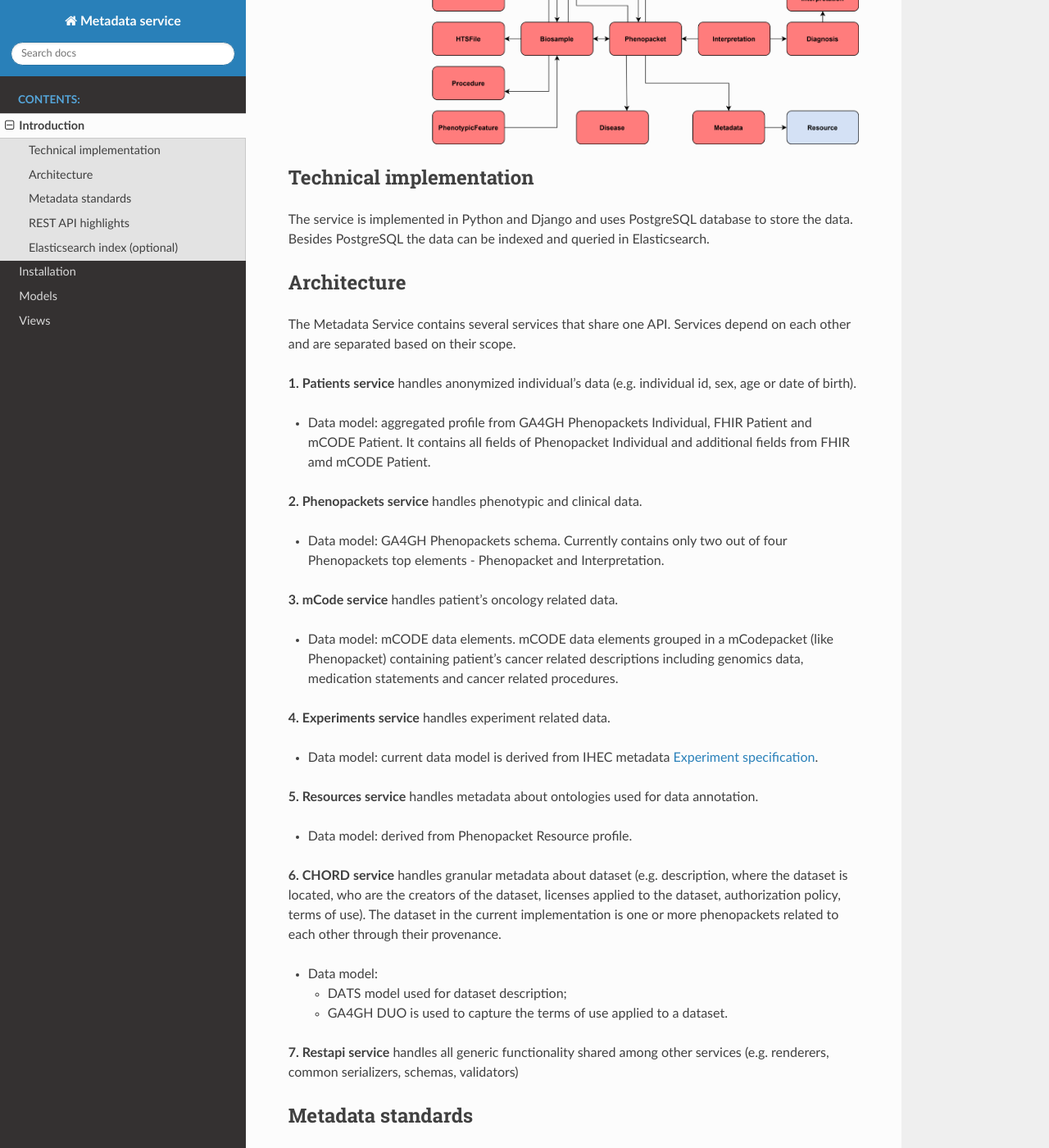
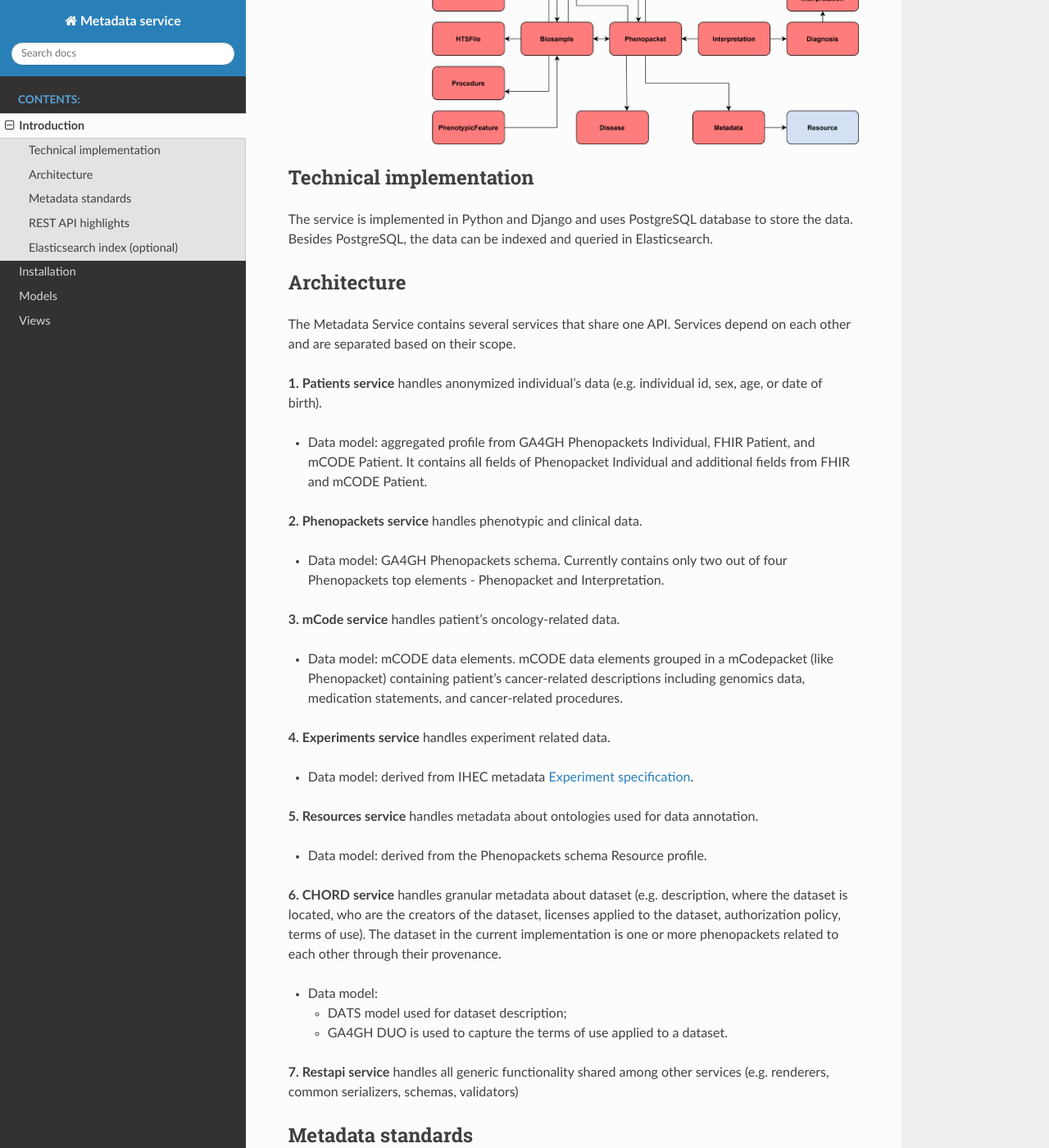
Before and after one commit to bento-platform/katsu, a Sphinx documentation site: the page built from docs/modules/introduction.rst, in a window 1280 px wide and 1400 px high, scrolled down 737 px. Shown: the whole window at 82% size. Built offline with Sphinx 7.4.7 and the Read the Docs theme 2.0.0, drawn with Linux system fonts in a browser that asks for light colours; the version number could not be read and is left out; some of the changed text lies outside the part shown.

Commit message:
fix typos

```diff
--- a/docs/modules/introduction.rst
+++ b/docs/modules/introduction.rst
@@ -2,8 +2,8 @@
 ============
 
 Metadata service is a service to store phenotypic and clinical metadata about the patient and/or biosample.
-Data model is partly based on `GA4GH Phenopackets schema <https://github.com/phenopackets/phenopacket-schema>`_.
-The model is extended to support oncology related metadata and experiments metadata.
+The data model is partly based on `GA4GH Phenopackets schema <https://github.com/phenopackets/phenopacket-schema>`_ and
+extended to support oncology-related metadata and experiments metadata.
 
 The simplified data model of the service is below.
 
@@ -14,7 +14,7 @@
 ------------------------
 
 The service is implemented in Python and Django and uses PostgreSQL database to store the data.
-Besides PostgreSQL the data can be indexed and queried in Elasticsearch.
+Besides PostgreSQL, the data can be indexed and queried in Elasticsearch.
 
 
 Architecture
@@ -23,25 +23,25 @@
 The Metadata Service contains several services that share one API.
 Services depend on each other and are separated based on their scope.
 
-**1. Patients service** handles anonymized individual’s data (e.g. individual id, sex, age or date of birth).
+**1. Patients service** handles anonymized individual’s data (e.g. individual id, sex, age, or date of birth).
 
-- Data model: aggregated profile from GA4GH Phenopackets Individual, FHIR Patient and mCODE Patient. It contains all fields of Phenopacket Individual and additional fields from FHIR amd mCODE Patient.
+- Data model: aggregated profile from GA4GH Phenopackets Individual, FHIR Patient, and mCODE Patient. It contains all fields of Phenopacket Individual and additional fields from FHIR and mCODE Patient.
 
 **2. Phenopackets service** handles phenotypic and clinical data.
 
 - Data model: GA4GH Phenopackets schema. Currently contains only two out of four Phenopackets top elements - Phenopacket and Interpretation.
 
-**3. mCode service** handles patient's oncology related data.
+**3. mCode service** handles patient's oncology-related data.
 
-- Data model: mCODE data elements. mCODE data elements grouped in a mCodepacket (like Phenopacket) containing patient's cancer related descriptions including genomics data, medication statements and cancer related procedures.
+- Data model: mCODE data elements. mCODE data elements grouped in a mCodepacket (like Phenopacket) containing patient's cancer-related descriptions including genomics data, medication statements, and cancer-related procedures.
 
 **4. Experiments service** handles experiment related data.
 
-- Data model: current data model is derived from IHEC metadata `Experiment specification <https://github.com/IHEC/ihec-ecosystems/blob/master/docs/metadata/2.0/Ihec_metadata_specification.md#experiments>`_.
+- Data model: derived from IHEC metadata `Experiment specification <https://github.com/IHEC/ihec-ecosystems/blob/master/docs/metadata/2.0/Ihec_metadata_specification.md#experiments>`_.
 
 **5. Resources service** handles metadata about ontologies used for data annotation.
 
-- Data model: derived from Phenopacket Resource profile.
+- Data model: derived from the Phenopackets schema Resource profile.
 
 **6. CHORD service** handles granular metadata about dataset (e.g. description, where the dataset is located, who are the creators of the dataset, licenses applied to the dataset,
 authorization policy, terms of use).
@@ -61,7 +61,7 @@
 
 `Phenopackets schema <https://github.com/phenopackets/phenopacket-schema>`_ is used for phenotypic description of patient and/or biosample.
 
-`mCODE data elements <https://mcodeinitiative.org/>`_ is used for oncology related description of patient.
+`mCODE data elements <https://mcodeinitiative.org/>`_ are used for oncology-related description of patient.
 
 `DATS standard <https://github.com/datatagsuite>`_ is used for dataset description.
 
@@ -84,7 +84,7 @@
 
 - Other available renderers:
 
-  - Currently the following classes can be retrieved in FHIR format by appending :code:`?format=fhir`: Phenopacket, Individual, Biosample, PhenotypicFeature, HtsFile, Gene, Variant, Disease, Procedure.
+  - Currently, the following classes can be retrieved in FHIR format by appending :code:`?format=fhir`: Phenopacket, Individual, Biosample, PhenotypicFeature, HtsFile, Gene, Variant, Disease, Procedure.
 
   - JSON-LD context to schema.org provided for the Dataset class in order to allow for a Google dataset search for Open Access Data: append :code:`?format=json-ld` when querying dataset endpoint.
 
@@ -156,8 +156,8 @@
 
 **3. FHIR data ingest**
 
-Currently there is no implementation guide from FHIR to Phenopackets.
-FHIR data will only be ingested partially.
+At the moment there is no implementation guide from FHIR to Phenopackets.
+FHIR data will only be ingested partially where it's possible to establish mapping between FHIR resource and Phenopackets element.
 The ingestion works for the following FHIR resources: Patient, Observation, Condition, Specimen.
 It's expected that the data is compliant with FHIR Release 4 and provided in FHIR Bundles.
 
```
